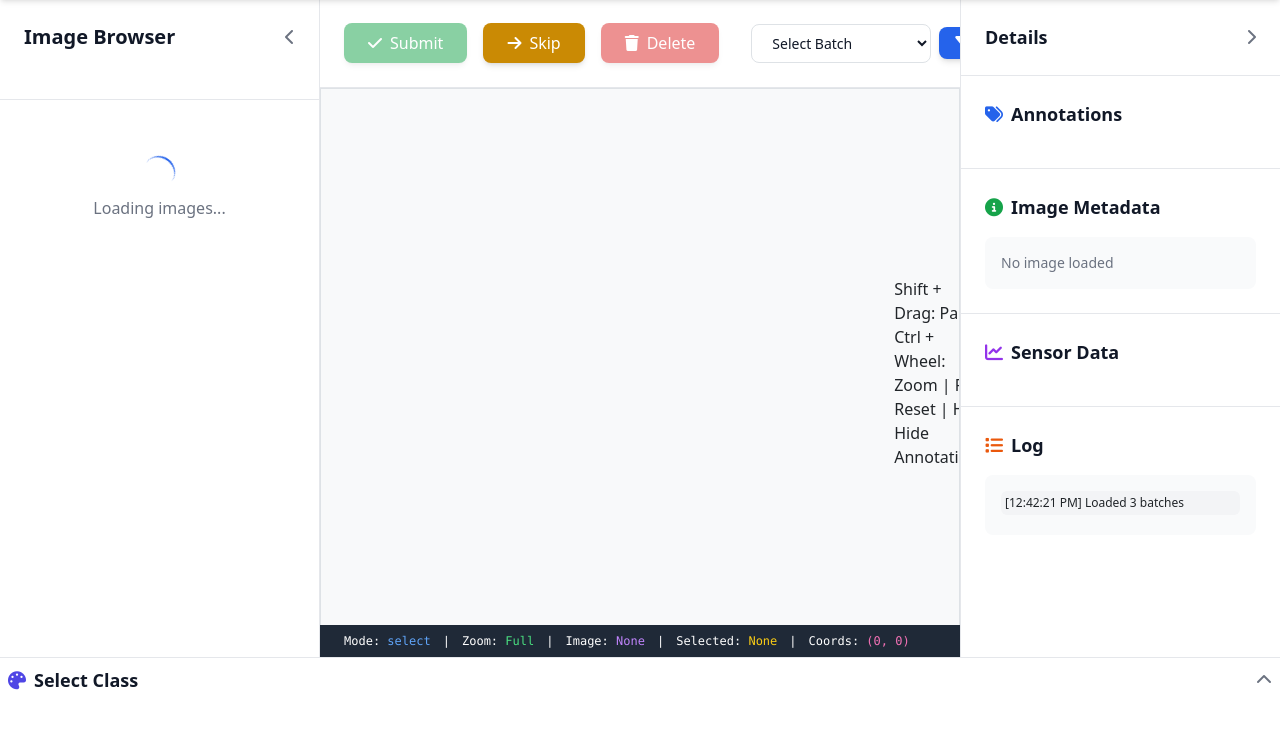
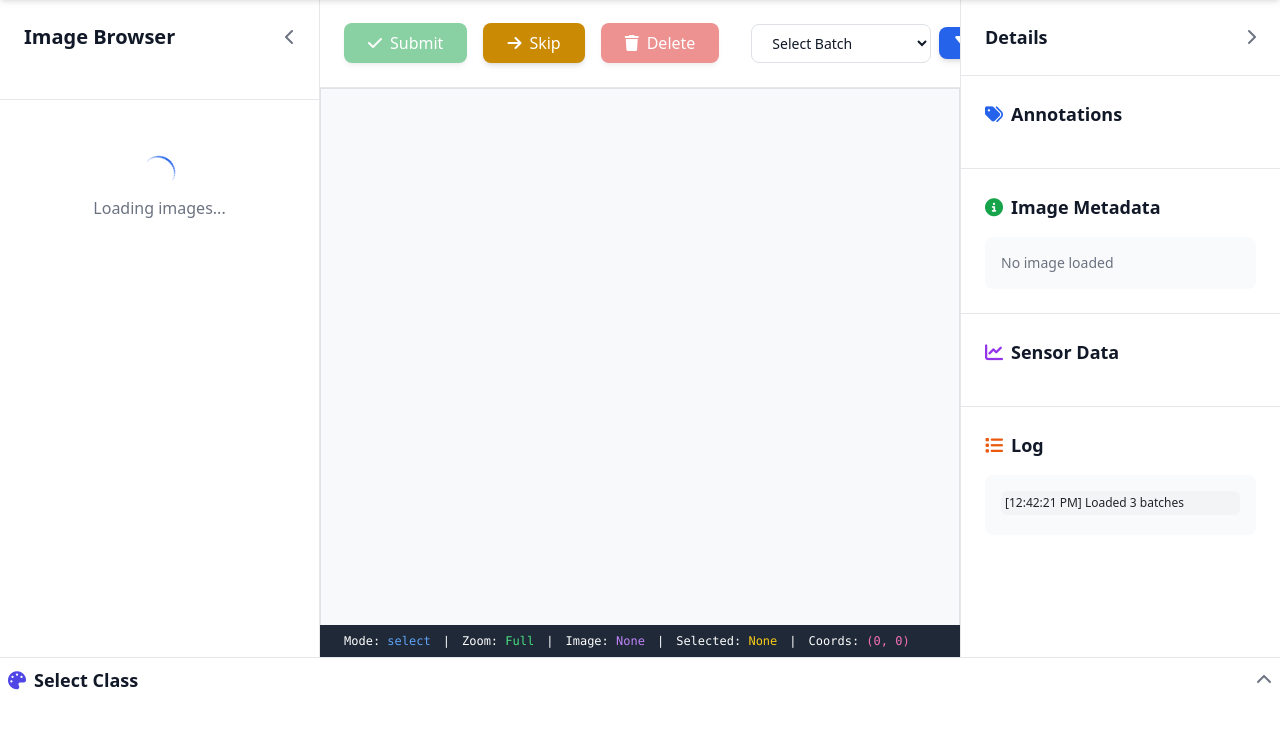
Before and after one commit to Satwik-neoteric/facade-test, a FastAPI app: template templates/label.html in a window 1280 px wide. Shown: the part 66-800 px from the top of the page. Run offline with FastAPI, Linux system fonts and the light colour scheme; the template is opened without the code that fills it, so the values that code supplies are empty; some libraries are stand-ins or nearby versions.

Commit message:
Code fixes

```diff
--- a/static/js/modules/canvas-manager.js
+++ b/static/js/modules/canvas-manager.js
@@ -782,12 +782,7 @@ export function resizeCanvas() {
         availableWidth -= 60; // Collapsed sidebar width
     }
 
-    // Account for bottom panel
-    if (bottomPanel && !bottomPanel.classList.contains('collapsed')) {
-        availableHeight -= bottomPanel.offsetHeight;
-    } else if (bottomPanel && bottomPanel.classList.contains('collapsed')) {
-        availableHeight -= 50; // Collapsed bottom panel height (just the header)
-    }
+
 
     // Use most of the available space (leaving small margins)
     const maxWidth = Math.max(600, availableWidth - 40);
@@ -871,29 +866,7 @@ function setupSidebarResizeHandlers() {
         });
     }
 
-    // Bottom panel collapse/expand
-    const collapseBottomBtn = document.getElementById('collapse-bottom-panel');
 
-    if (collapseBottomBtn) {
-        collapseBottomBtn.addEventListener('click', () => {
-            const bottomPanel = document.getElementById('bottom-panel');
-            if (bottomPanel) {
-                // Toggle collapsed state
-                bottomPanel.classList.toggle('collapsed');
-
-                // Update button icon
-                const icon = collapseBottomBtn.querySelector('i');
-                if (icon) {
-                    if (bottomPanel.classList.contains('collapsed')) {
-                        icon.className = 'fas fa-chevron-down';
-                    } else {
-                        icon.className = 'fas fa-chevron-up';
-                    }
-                }
-            }
-            setTimeout(resizeCanvas, 300); // Wait for animation
-        });
-    }
 
     console.log("[DEBUG] Sidebar resize handlers setup complete");
 }
--- a/templates/label.html
+++ b/templates/label.html
@@ -132,9 +132,9 @@
                     </div>
 
                     <!-- Pan/Zoom Instructions -->
-                    <div class="pan-instructions">
+                    <!-- <div class="pan-instructions">
                         Shift + Drag: Pan | Ctrl + Wheel: Zoom | R: Reset | H: Hide Annotations
-                    </div>
+                    </div> -->
                 </div>
                 <!-- Status Bar -->
                 <div id="status-bar" class="absolute bottom-0 left-0 right-0 bg-gray-800 text-white px-4 py-2 text-sm font-mono">
```
